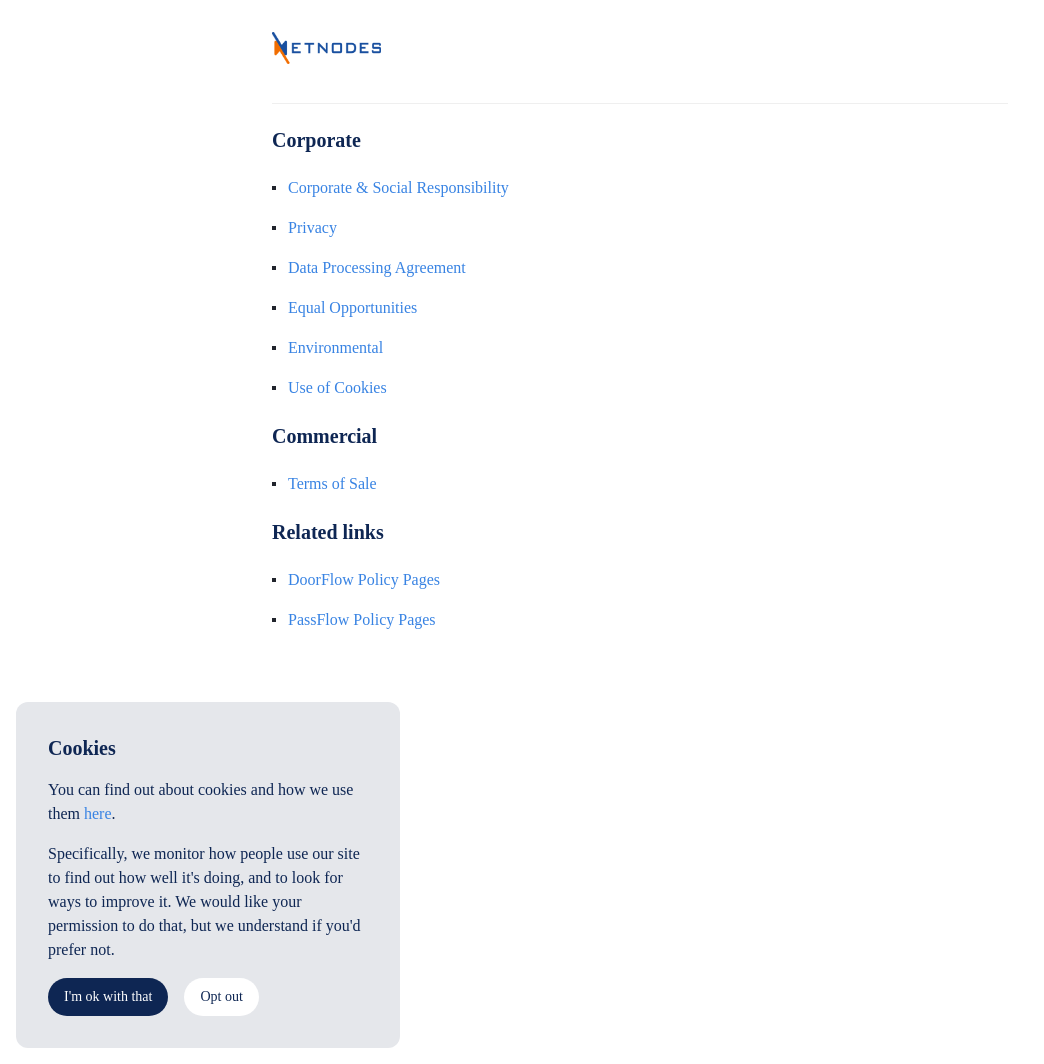
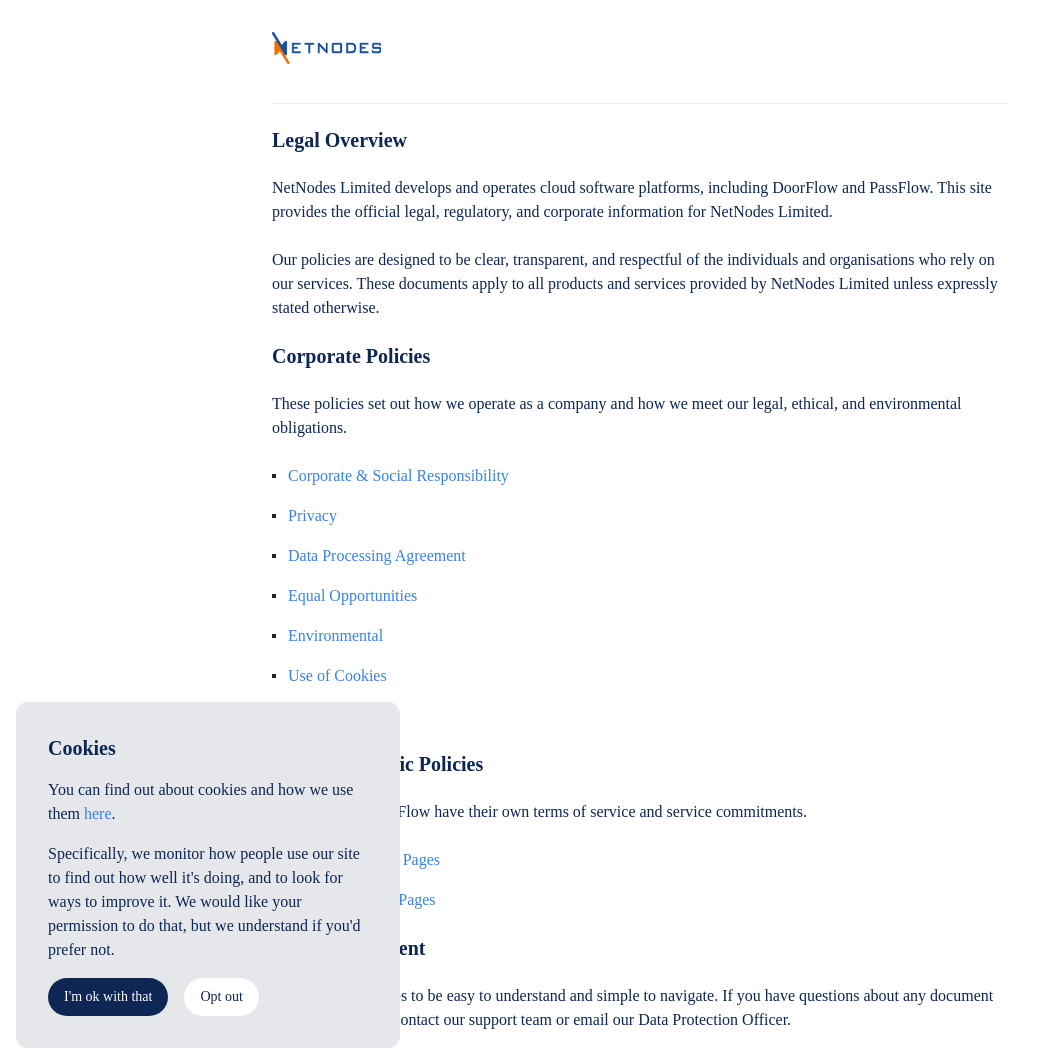
Before and after one commit to netnodes/Values, a Jekyll site: the page built from docs/index.md, in a window 1280 px wide and 1064 px high. Shown: the whole window, without its empty margins (0-1044 px from the left). Built offline with Jekyll 4.4.1, drawn with Linux system fonts in a browser that asks for light colours; some web fonts are replaced; our own code applies the rules of GitHub Pages for plain Markdown files; a script that is not in the unit is left out.

Commit message:
Enhance documentation with legal and corporate policies
Added legal overview and corporate policies sections to the documentation.

```diff
--- a/docs/index.md
+++ b/docs/index.md
@@ -1,5 +1,12 @@
-## Corporate
+## Legal Overview
 
+NetNodes Limited develops and operates cloud software platforms, including DoorFlow and PassFlow. This site provides the official legal, regulatory, and corporate information for NetNodes Limited.
+
+Our policies are designed to be clear, transparent, and respectful of the individuals and organisations who rely on our services. These documents apply to all products and services provided by NetNodes Limited unless expressly stated otherwise.
+
+## Corporate Policies
+
+These policies set out how we operate as a company and how we meet our legal, ethical, and environmental obligations.
 
 * [Corporate & Social Responsibility](corporate_social_responsibility)
 * [Privacy](privacy_policy)
@@ -7,12 +14,15 @@
 * [Equal Opportunities](equal_opportunities)
 * [Environmental](environmental)
 * [Use of Cookies](cookies)
-
-## Commercial
-
 * [Terms of Sale](terms)
 
-## Related links
+## Product-Specific Policies
+
+DoorFlow and PassFlow have their own terms of service and service commitments.
 
 * [DoorFlow Policy Pages](https://policy.doorflow.com)
 * [PassFlow Policy Pages](https://policy.passflow.io)
+
+## Our Commitment
+
+We want our policies to be easy to understand and simple to navigate. If you have questions about any document on this site, please contact our support team or email our Data Protection Officer.
```
